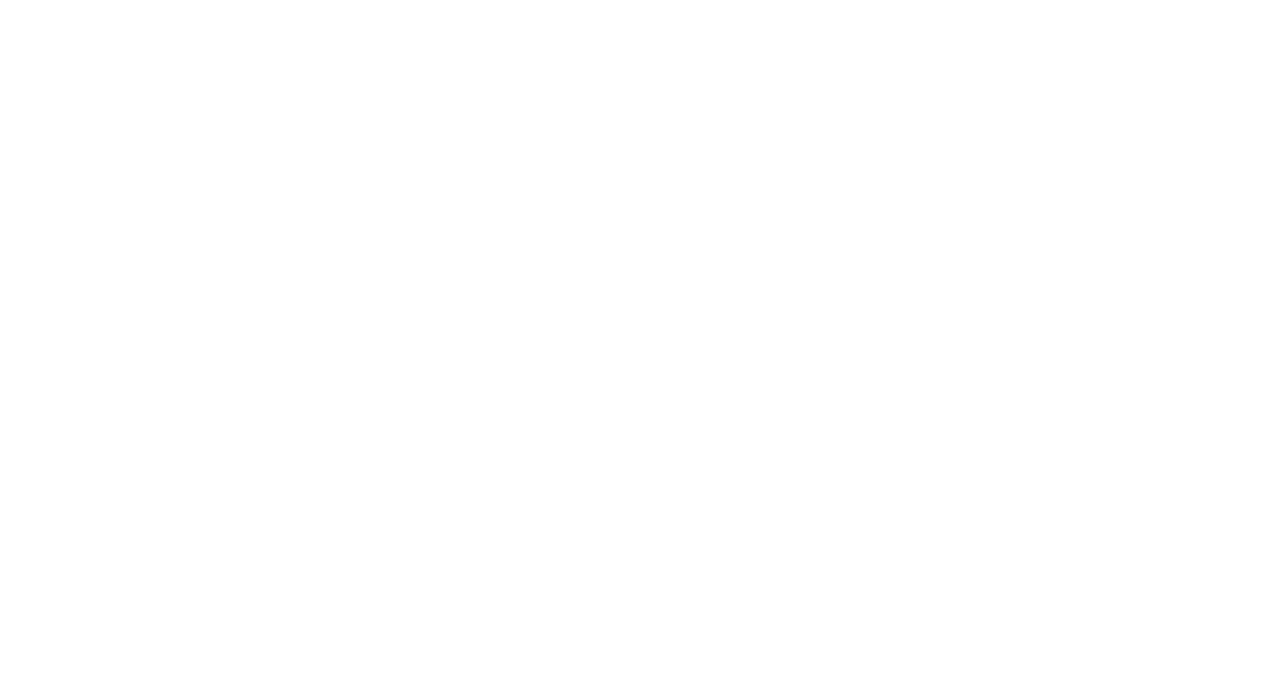
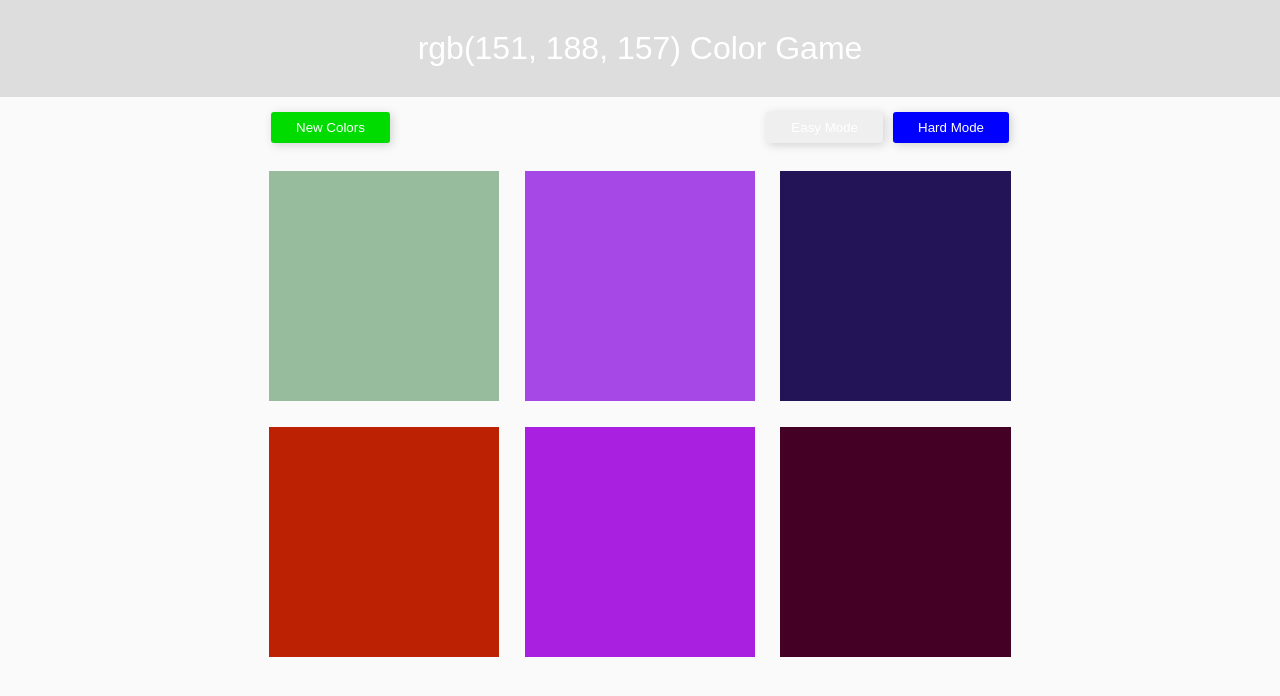
Before and after one commit to AndrewPhilippov/colorGame, a website: page index.html in a window 1280 px wide. Drawn offline with Linux system fonts and the light colour scheme.

Commit message:
Functionality and a bit of style added

```diff
--- a/app.js
+++ b/app.js
@@ -0,0 +1,124 @@
+var numSquares = 6;
+var colors = generateRandomColors(numSquares);
+var h1 = document.querySelector('h1');
+var squares = document.querySelectorAll('.square');
+var pickedColor = pickColor();
+var colorDisplay = document.getElementById('colorDisplay');
+colorDisplay.textContent = pickedColor;
+var messageDisplay = document.getElementById('message');
+var resetButton = document.querySelector('#reset');
+var easyBtn = document.getElementById('easyBtn');
+var hardBtn = document.getElementById('hardBtn');
+
+// Mode logic
+easyBtn.addEventListener('click', function(){
+  easyBtn.classList.add('selected');
+  hardBtn.classList.remove('selected');
+  numSquares = 3;
+  colors = generateRandomColors(numSquares);
+  pickedColor = pickColor();
+  colorDisplay.textContent = pickedColor;
+  for(var i=0;i<squares.length;i++){
+    if(colors[i]){
+      squares[i].style.backgroundColor = colors[i];
+    } else {
+      squares[i].style.display = 'none';
+    }
+  }
+});
+
+hardBtn.addEventListener('click', function(){
+  easyBtn.classList.remove('selected');
+  hardBtn.classList.add('selected');
+  numSquares = 6;
+  colors = generateRandomColors(numSquares);
+  pickedColor = pickColor();
+  colorDisplay.textContent = pickedColor;
+  for(var i=0;i<squares.length;i++){
+      squares[i].style.backgroundColor = colors[i];
+      squares[i].style.display = 'block';
+  }
+});
+
+
+// reset button action
+resetButton.addEventListener('click', function(){
+  // Generate new colors
+  colors = generateRandomColors(numSquares);
+  // Pick new random color from array
+  pickedColor = pickColor();
+  // Change colorDisplay to match picked color
+  colorDisplay.textContent = pickedColor;
+  // Change colors of squares on the page
+  for(var i=0; i<squares.length; i++){
+    squares[i].style.backgroundColor = colors[i];
+  }
+  // Change button text back to reset
+  resetButton.textContent = 'New Colors';
+  // Change h1 background color back to default
+  h1.style.backgroundColor = '#ddd';
+});
+
+// Game logic
+for(var i=0; i<squares.length; i++){
+  // Add colors tosquares
+  squares[i].style.backgroundColor = colors[i];
+  // Add event listeners to colors
+  squares[i].addEventListener('click', function(){
+  // Grab color of clicked square
+  var clickedColor = this.style.backgroundColor;
+  // Compare to the winning number
+  if(clickedColor === pickedColor){
+    // If user got it right
+    messageDisplay.textContent = 'Correct';
+    changeColor(clickedColor);
+    h1.style.backgroundColor = clickedColor;
+    resetButton.textContent = 'Play Again?';
+  } else {
+    // If user got made wrong decision
+    messageDisplay.textContent = 'Try Again';
+    this.style.backgroundColor = '#fafafa';
+  }
+  });
+
+}
+
+// Change square colors to the winning color
+function changeColor(color){
+  // Loop through all squares
+  for(var i=0; i<squares.length; i++){
+  // Change each color to match given color
+  squares[i].style.backgroundColor = color;
+  }
+}
+
+// Creating random index of colors array
+function pickColor(){
+  var random = Math.floor(Math.random() * colors.length);
+  return colors[random];
+}
+
+// Generating array of random colors
+function generateRandomColors(colorsNumber){
+  // make an array
+  var arr = []
+  // repeat num times
+  for(var i=0;i<colorsNumber;i++){
+    // Get random color
+    arr.push(randomColor());
+  }
+  // return that array
+  return arr;
+}
+
+// Random color generator
+function randomColor(){
+  // Pick "R" red from 0 - 255
+  var r = Math.floor(Math.random()*256);
+  // Pick "G" green from 0 - 255
+  var g = Math.floor(Math.random()*256);
+  // Pick "B" blue from 0 - 255
+  var b = Math.floor(Math.random()*256);
+  // return random color
+  return `rgb(${r}, ${g}, ${b})`;
+}
--- a/css/style.css
+++ b/css/style.css
@@ -0,0 +1,101 @@
+*,
+*:before,
+*:after{
+  padding: 0;
+  margin: 0;
+  box-sizing: inherit;
+}
+
+html{
+  box-sizing: border-box;
+}
+
+body{
+  background-color: #fafafa;
+}
+
+#container{
+  width: 60%;
+  height: 250px;
+  margin: 0 auto;
+}
+
+.square{
+  float:left;
+  margin-bottom: 10px;
+  width: 30%;
+  background-color: orangered;
+  padding-bottom: 30%;
+  margin: 1.66%;
+  transition: all .5s;
+}
+
+h1{
+  color: #fff;
+  text-align: center;
+  font-family: sans-serif;
+  padding: 30px 0;
+  font-weight: 200;
+  background-color: #ddd;
+}
+
+.message-box{
+  display: flex;
+  align-items: center;
+  justify-content: space-between;
+  margin: 0 auto;
+  text-align: center;
+  padding: 15px;
+  width: 60%;
+}
+.mode-box__btn,
+.btn{
+  border: none;
+  outline: none;
+  padding: 8px 25px;
+  position: relative;
+  color: #fff;
+  border-radius: 3px;
+  box-shadow: 2px 2px 10px #33333333;
+  transition: all .2s;
+}
+
+.btn{
+  background-color: rgb(0,220,0);
+}
+
+.under-btn{
+  position: absolute;
+  top: 15%;
+  left: 15%;
+  height: 20px;
+  width: 80px;
+  background-color: #00550033;
+  z-index: -1;
+  transition: all .5s;
+  opacity: 1;
+  border-radius: 3px;
+}
+
+.btn:hover span.under-btn{
+  transform: scale(3);
+  opacity: 0;
+}
+
+.mode-box__btn:active,
+.btn:active{
+  box-shadow: 2px 2px 2px #33333333;
+  transform: translateY(1px);
+}
+
+.selected{
+  background-color: #0000ff;
+}
+
+.mode-box{
+  display: flex;
+}
+
+.mode-box__btn:not(:last-child){
+  margin-right: 10px;
+}
--- a/index.html
+++ b/index.html
@@ -4,9 +4,32 @@
   <meta charset="UTF-8">
   <meta name="viewport" content="width=device-width, initial-scale=1.0">
   <meta http-equiv="X-UA-Compatible" content="ie=edge">
+  <link rel="stylesheet" href="css/style.css">
+  <link rel="shortcut icon" href="#" type="image/x-icon">
   <title>Color Game</title>
 </head>
 <body>
 
+  <h1><span id="colorDisplay">RGB</span> Color Game</h1>
+
+  <div class="message-box">
+    <button class="btn" id="reset"><span class="under-btn"></span>New Colors</button>
+    <span id="message"></span>
+    <div class="mode-box">
+        <button class="mode-box__btn mode-box__btn-easy" id="easyBtn">Easy Mode</button>
+        <button class="mode-box__btn mode-box__btn-hard selected" id="hardBtn">Hard Mode</button>
+    </div>
+  </div>
+
+  <div id="container">
+    <div class="square"></div>
+    <div class="square"></div>
+    <div class="square"></div>
+    <div class="square"></div>
+    <div class="square"></div>
+    <div class="square"></div>
+  </div>
+
+  <script src="app.js"></script>
 </body>
 </html>
```
